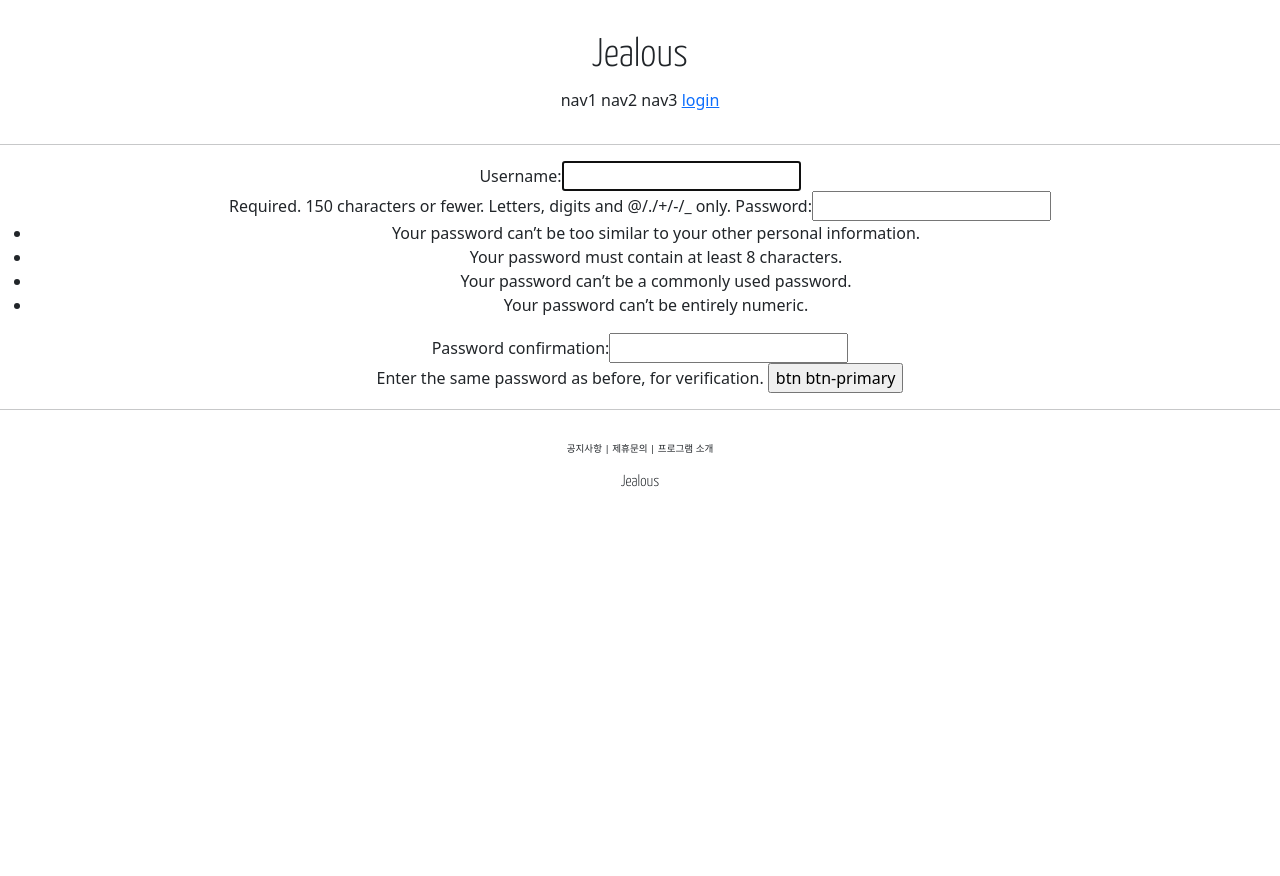
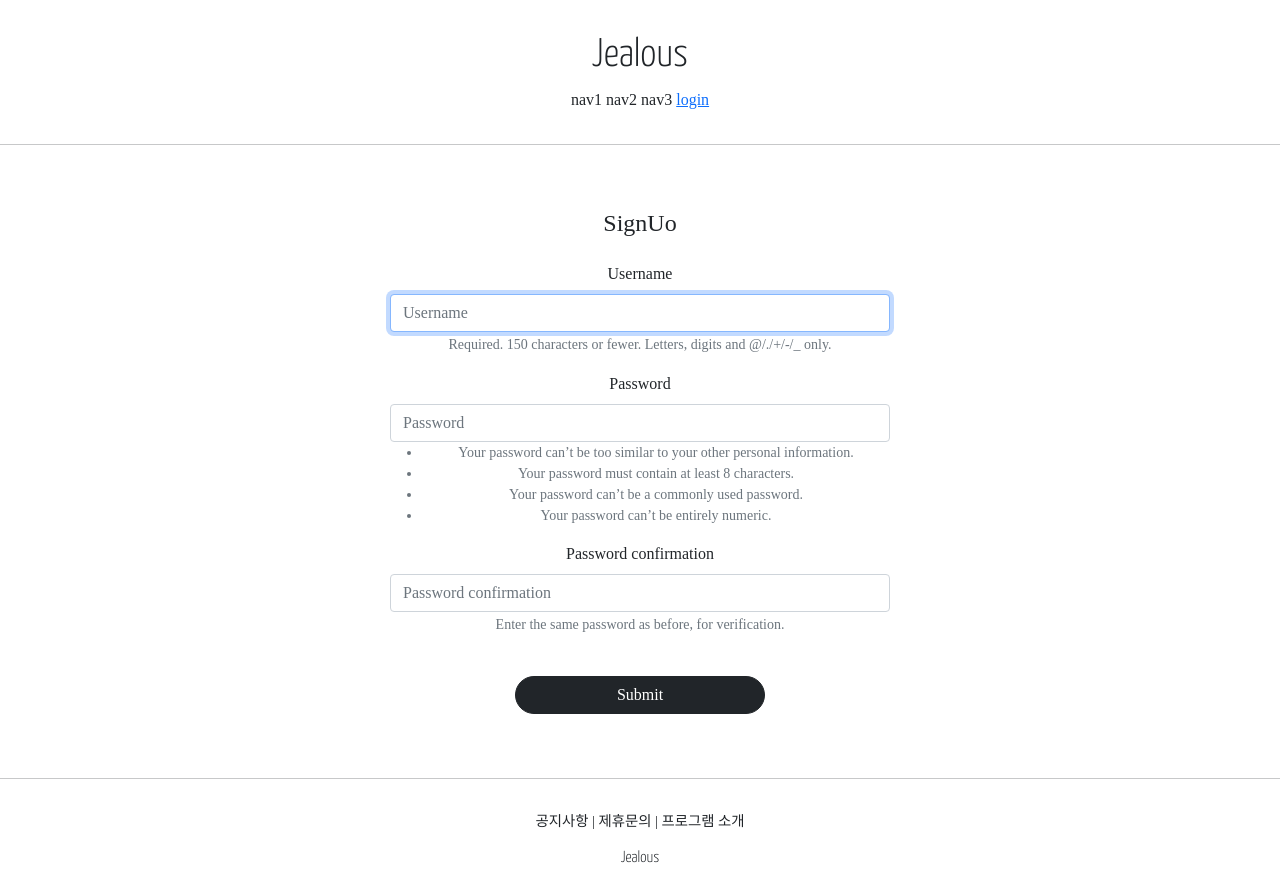
Before and after one commit to wkd-woo/Django-Python, a Django app: page /account/create/ in a window 1280 px wide. Before the commit the page ends 487 px from the top, so only its background shows below. Run offline with Django 3.2, Linux system fonts and the light colour scheme; some libraries are stand-ins or nearby versions; some web fonts are replaced.

Commit message:
django course 23 commit

```diff
--- a/accountapp/templates/accountapp/create.html
+++ b/accountapp/templates/accountapp/create.html
@@ -1,12 +1,17 @@
 {% extends 'base.html' %}
+{% load bootstrap4 %}
 
 {% block content %}
 
-    <div>
+    <div style="text-align: center; max-width: 500px; margin: 4rem auto">
+        <div class="mb-4">
+            <h4>SignUo</h4>
+        </div>
         <form action="{% url 'accountapp:create' %}" method="post" align="center">
             {% csrf_token %}
-            {{ form }}
-            <input type="submit" value="btn btn-primary">
+<!--            {{ form }}-->
+            {% bootstrap_form form %}
+            <input type="submit" class="btn btn-dark rounded-pill col-6 mt-4">
         </form>
     </div>
 
--- a/jealous/settings.py
+++ b/jealous/settings.py
@@ -51,6 +51,7 @@
     'django.contrib.messages',
     'django.contrib.staticfiles',
     'accountapp',
+    'bootstrap4',
 ]
 
 MIDDLEWARE = [
--- a/static/base.css
+++ b/static/base.css
@@ -4,7 +4,7 @@
 
 
 .jealous_footer_button {
- font-size:0.6rem;
+ font-size:0.9rem;
 }
 
 .jealous_footer{
--- a/templates/base.html
+++ b/templates/base.html
@@ -3,7 +3,7 @@
 
 {% include 'head.html' %}
 
-<body>
+<body style="font-family:'NanumSquareR'">
 
     {% include 'header.html' %}
 
--- a/templates/head.html
+++ b/templates/head.html
@@ -13,4 +13,28 @@
     <!--   DEFAULT CSS LINK   -->
     <link rel="stylesheet" type="text/css" href="{% static 'base.css' %}">
 
+    <style>
+        @font-face{
+            font-family: 'NanumSquareR';
+            src: local('NanumSquareR'),
+            url("{% static 'fonts/NanumSquareR.ttf' %}") format("opentype");
+        }
+        @font-face{
+            font-family: 'NanumSquareL';
+            src: local('NanumSquareL'),
+            url("{% static 'fonts/NanumSquareL.ttf' %}") format("opentype");
+        }
+        @font-face{
+            font-family: 'NanumSquareB';
+            src: local('NanumSquareB'),
+            url("{% static 'fonts/NanumSquareB.ttf' %}") format("opentype");
+        }
+        @font-face{
+            font-family: 'NanumSquareEB';
+            src: local('NanumSquareEB'),
+            url("{% static 'fonts/NanumSquareEB.ttf' %}") format("opentype");
+        }
+
+    </style>
+
 </head>
```
Also changed, not shown: accountapp/templates/accountapp/login.html (+5 -3 lines), static/fonts/NanumSquare_acB.ttf (added), static/fonts/NanumSquare_acEB.ttf (added), static/fonts/NanumSquare_acL.ttf (added), static/fonts/NanumSquare_acR.ttf (added).
